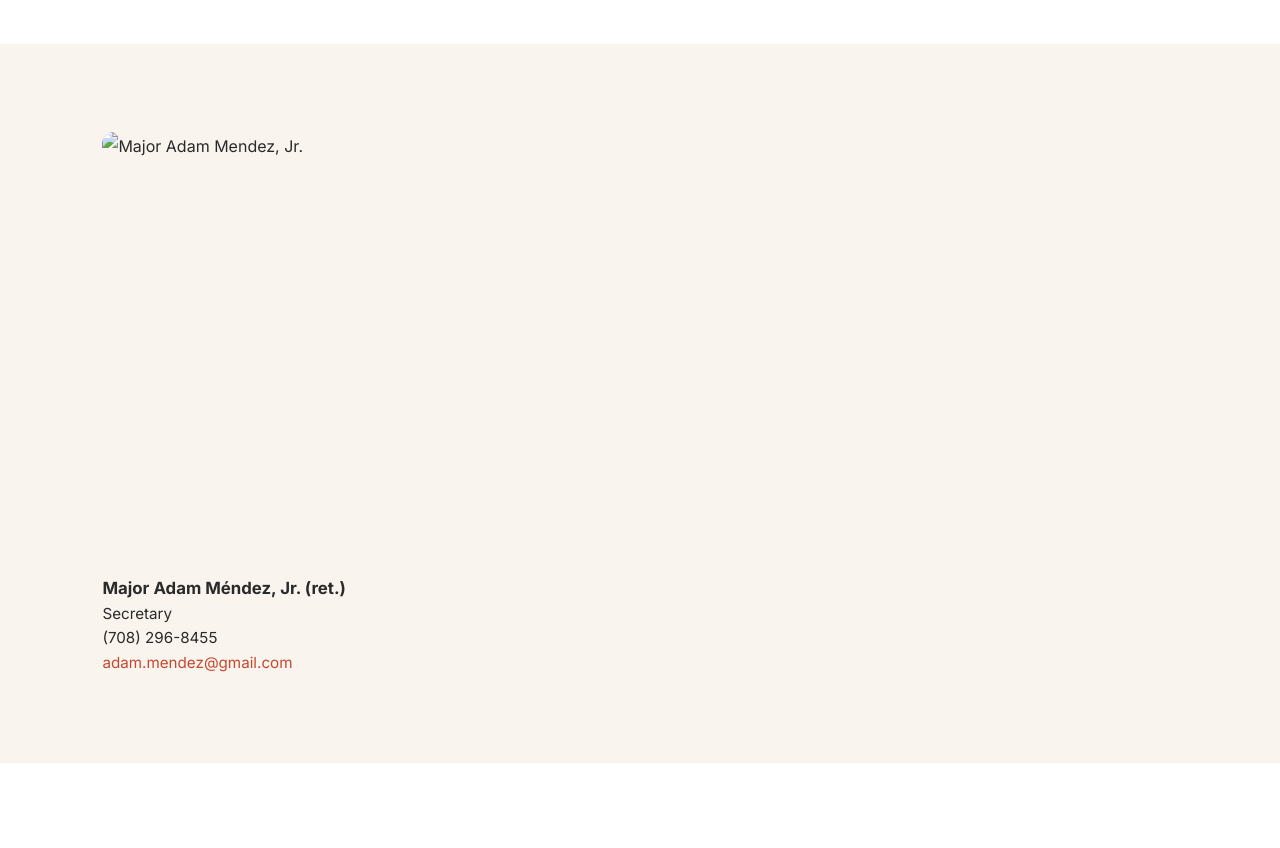
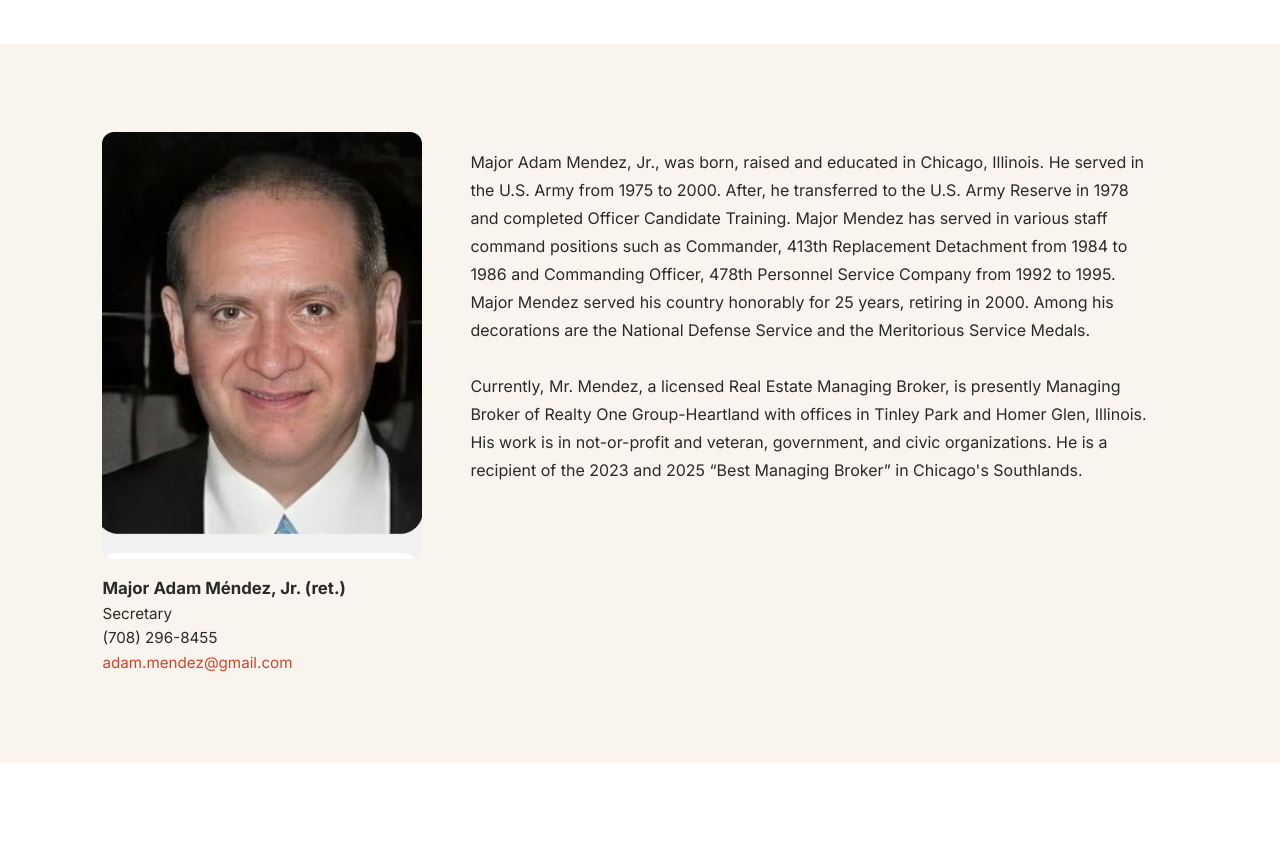
Before and after one commit to bcrudele/trailblazerfoundationnfp, a plain HTML site: page board.html in a window 1280 px wide. Shown: the part 1700-2548 px from the top of the page. Drawn offline with Linux system fonts and the light colour scheme.

Commit message:
Adam Mendez Addition

```diff
--- a/board.html
+++ b/board.html
@@ -109,7 +109,7 @@ Dr. Louise Martinez Eggert is currently the Vice-President for Trailblazer Found
     <section class="section alt reveal">
       <div class="board-member">
         <div class="board-left">
-          <img src="headshot-placeholder.jpg" alt="Major Adam Mendez, Jr.">
+          <img src="amendez.jpg" alt="Major Adam Mendez, Jr.">
           <div class="board-contact">
             <strong>Major Adam M&eacute;ndez, Jr. (ret.)</strong>
             <span>Secretary</span>
@@ -119,7 +119,9 @@ Dr. Louise Martinez Eggert is currently the Vice-President for Trailblazer Found
         </div>
         <div class="board-bio">
           <p>
-
+            Major Adam Mendez, Jr., was born, raised and educated in Chicago, Illinois. He served in the U.S. Army from 1975 to 2000. After, he transferred to the U.S. Army Reserve in 1978 and completed Officer Candidate Training. Major Mendez has served in various staff command positions such as Commander, 413th Replacement Detachment from 1984 to 1986 and Commanding Officer, 478th Personnel Service Company from 1992 to 1995. Major Mendez served his country honorably for 25 years, retiring in 2000. Among his decorations are the National Defense Service and the Meritorious Service Medals.
+<br><br>
+            Currently, Mr. Mendez, a licensed Real Estate Managing Broker, is presently Managing Broker of Realty One Group-Heartland with offices in Tinley Park and Homer Glen, Illinois. His work is in not-or-profit and veteran, government, and civic organizations. He is a recipient of the 2023 and 2025 “Best Managing Broker” in Chicago's Southlands.
           </p>
         </div>
       </div>
```
Also changed, not shown: amendez.jpg (added).
